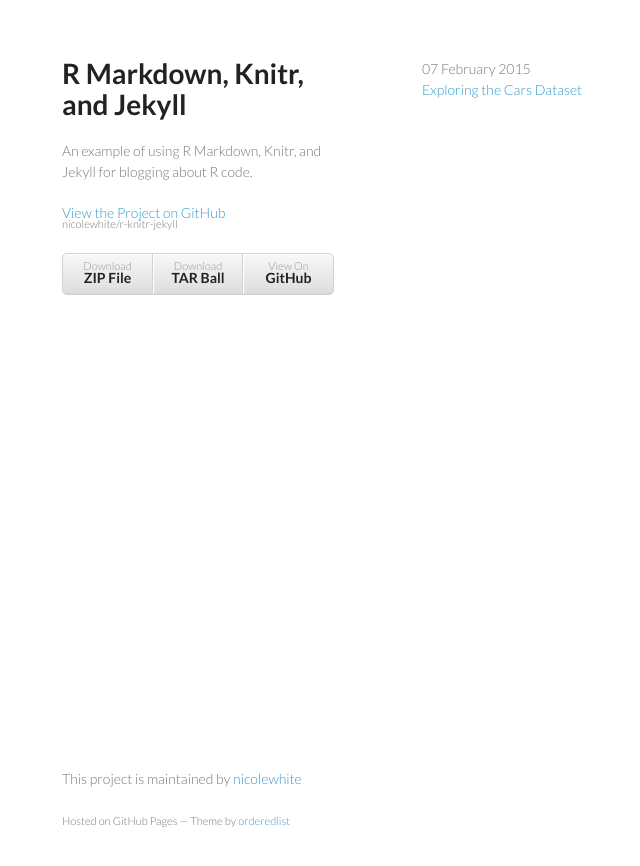
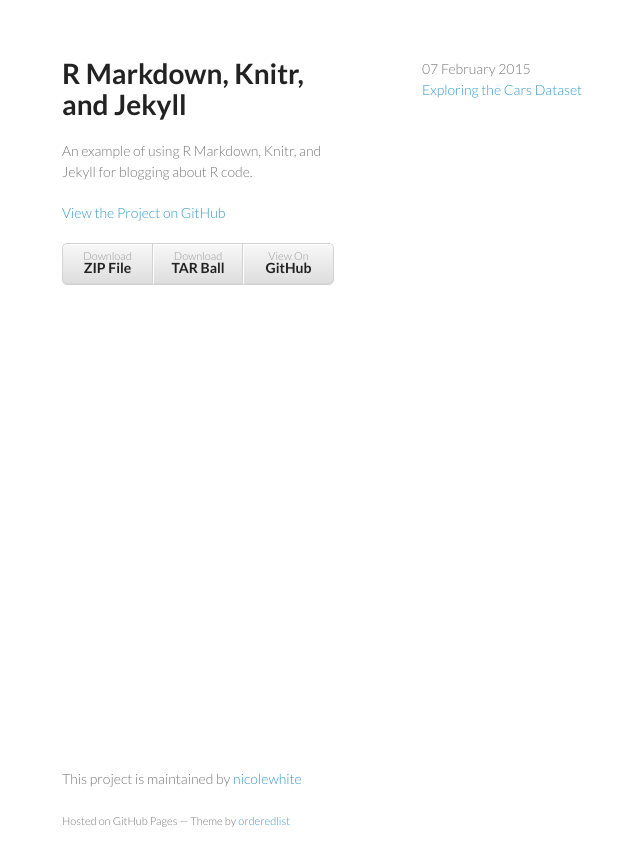
Before and after one commit to nicolewhite/r-knitr-jekyll, a Jekyll site: the page built from index.html, in a window 1280 px wide. Shown: the top 866 px of the page, without its empty margins (148-788 px from the left). Built offline with Jekyll 4.4.1, drawn with Linux system fonts in a browser that asks for light colours; Markdown is read by kramdown in place of the engine named in the settings.

Commit message:
remove repo name

```diff
--- a/_includes/header.html
+++ b/_includes/header.html
@@ -18,7 +18,7 @@
         <h1>R Markdown, Knitr, and Jekyll</h1>
         <p>An example of using R Markdown, Knitr, and Jekyll for blogging about R code.</p>
 
-        <p class="view"><a href="https://github.com/nicolewhite/r-knitr-jekyll/tree/gh-pages">View the Project on GitHub <small>nicolewhite/r-knitr-jekyll</small></a></p>
+        <p class="view"><a href="https://github.com/nicolewhite/r-knitr-jekyll/tree/gh-pages">View the Project on GitHub</a></p>
 
 
         <ul>
```
